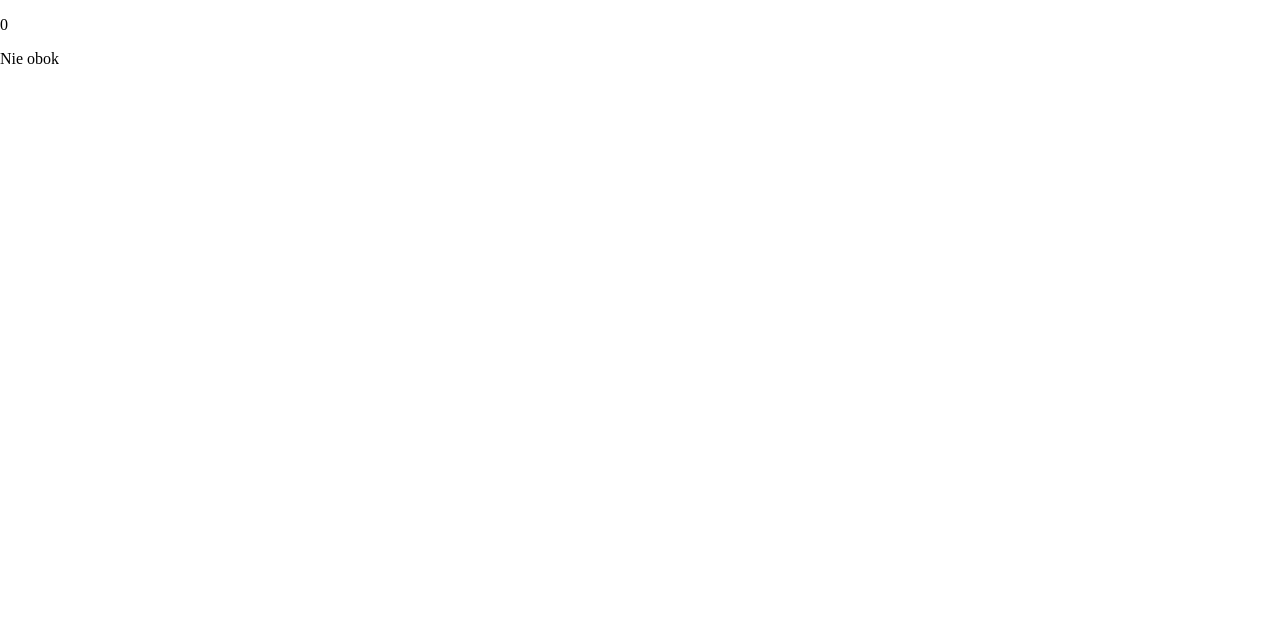
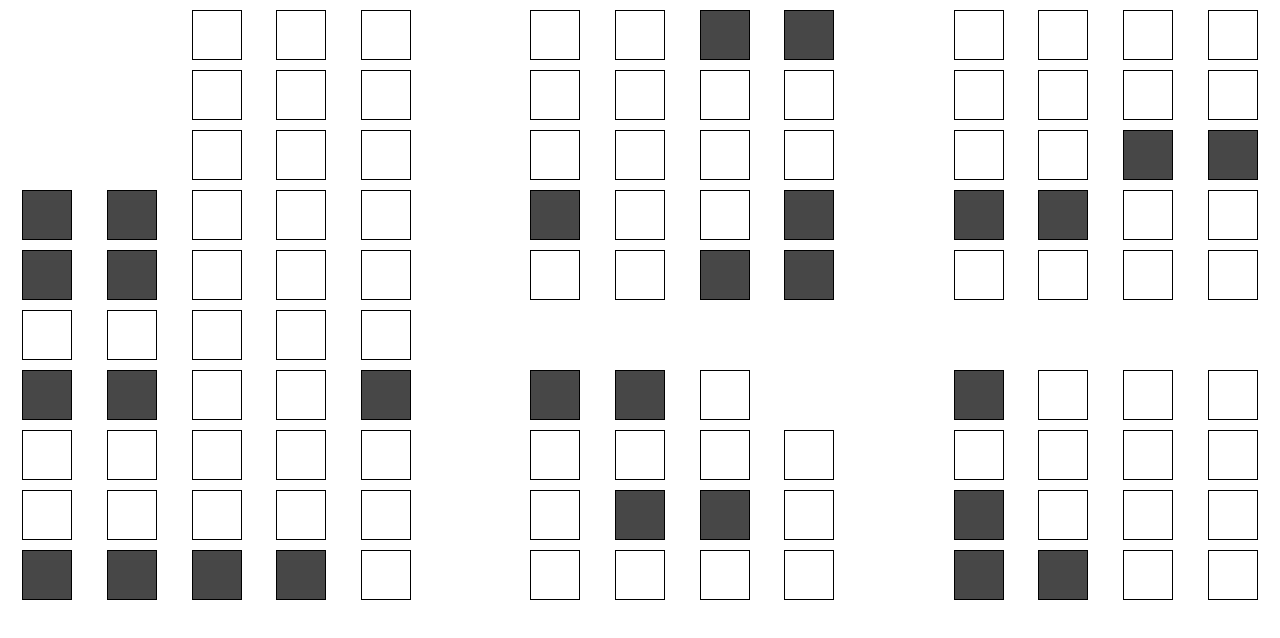
Before and after one commit to kaenpe/x-kom-zadanie-rekrutacyjne, a Next.js app: page /miejsca in a window 1280 px wide. Shown: the top 638 px of the page. Built offline with nearby package versions, Linux system fonts and the light colour scheme; data requests are answered from the project's data file.

Commit message:
adjusting second page

```diff
--- a/components/Miejsca.js
+++ b/components/Miejsca.js
@@ -1,13 +1,53 @@
 import React, { useContext } from "react";
+import { useState } from "react";
+import styled from "styled-components";
 import { SlotsContext } from "../context/SlotsContext";
 
-const Miejsca = () => {
+const Container = styled.main`
+	display: grid;
+	grid-template-columns: repeat(15, 1fr);
+	place-items: center;
+	padding: 10px;
+	grid-gap: 10px;
+`;
+const Square = styled.div`
+	width: 3rem;
+	height: 3rem;
+	border: 1px solid black;
+	grid-column: ${({ y }) => y + 1};
+	grid-row: ${({ x }) => x + 1};
+	background-color: ${({ reserved, choice, id }) => {
+		const result = choice.filter((el) => {
+			return el === id;
+		});
+		return reserved ? "#474747" : result.length > 0 ? "orange" : "inherit";
+	}};
+`;
+
+const Miejsca = ({ seats }) => {
 	const { slots, nextTo } = useContext(SlotsContext);
+	const [choice, setChoice] = useState([]);
 	return (
-		<div>
-			<p>{slots}</p>
-			<p>{nextTo ? "Obok" : "Nie obok"}</p>
-		</div>
+		<Container>
+			{seats.map((el, id) => {
+				return (
+					<Square
+						key={id}
+						onClick={() => {
+							if (choice.includes(id) || el.reserved)
+								setChoice((prevState) => prevState.filter((el) => el !== id));
+							else setChoice((prevState) => [...prevState, id]);
+							console.log(choice);
+						}}
+						id={id}
+						choice={choice}
+						x={el.cords.x}
+						y={el.cords.y}
+						reserved={el.reserved}
+					></Square>
+				);
+			})}
+		</Container>
 	);
 };
 
--- a/pages/miejsca.js
+++ b/pages/miejsca.js
@@ -1,8 +1,17 @@
 import React from "react";
 import Miejsca from "../components/Miejsca";
 
-const miejsca = () => {
-	return <Miejsca></Miejsca>;
+export const getStaticProps = async (ctx) => {
+	const res = await fetch("http://localhost:3004/seats");
+	const seats = await res.json();
+	return {
+		props: {
+			seats: seats,
+		},
+	};
+};
+const miejsca = ({ seats }) => {
+	return <Miejsca seats={seats}></Miejsca>;
 };
 
 export default miejsca;
```
Also changed, not shown: components/Welcome.js (+19 -3 lines).
